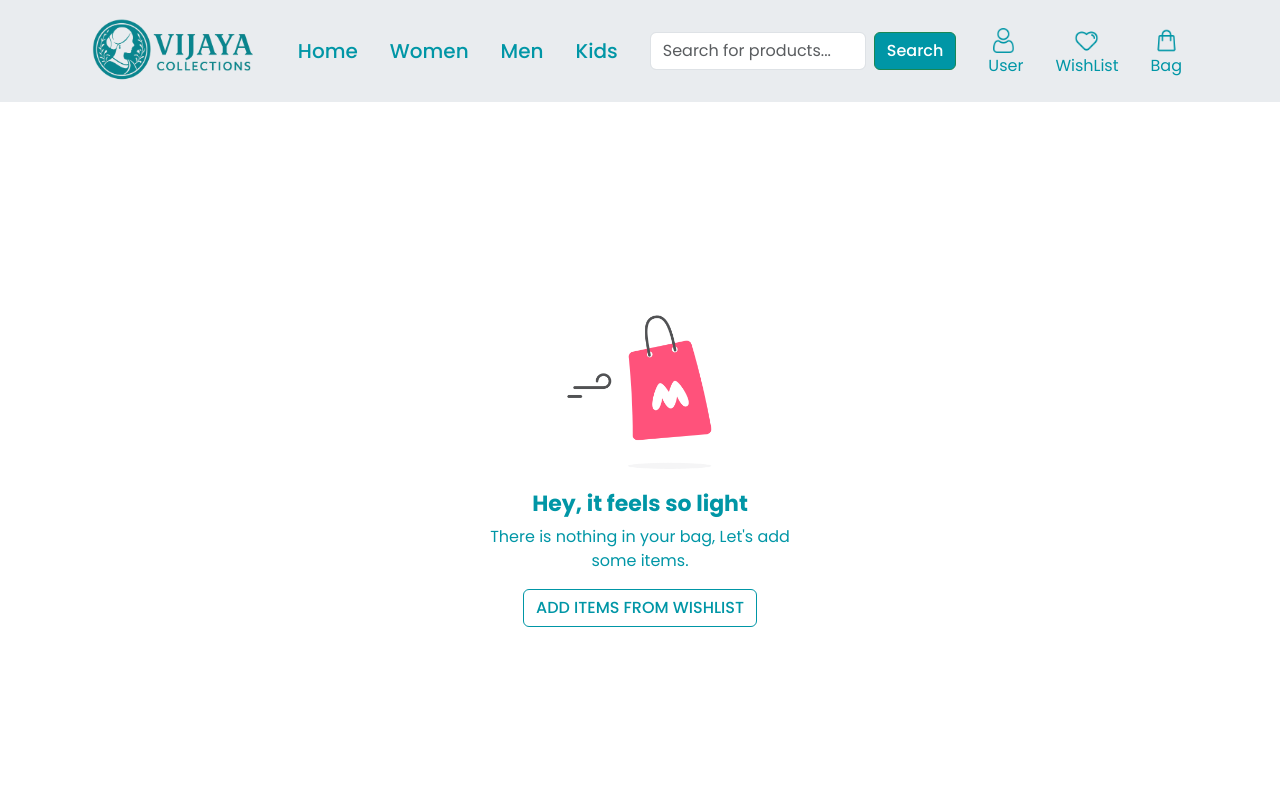
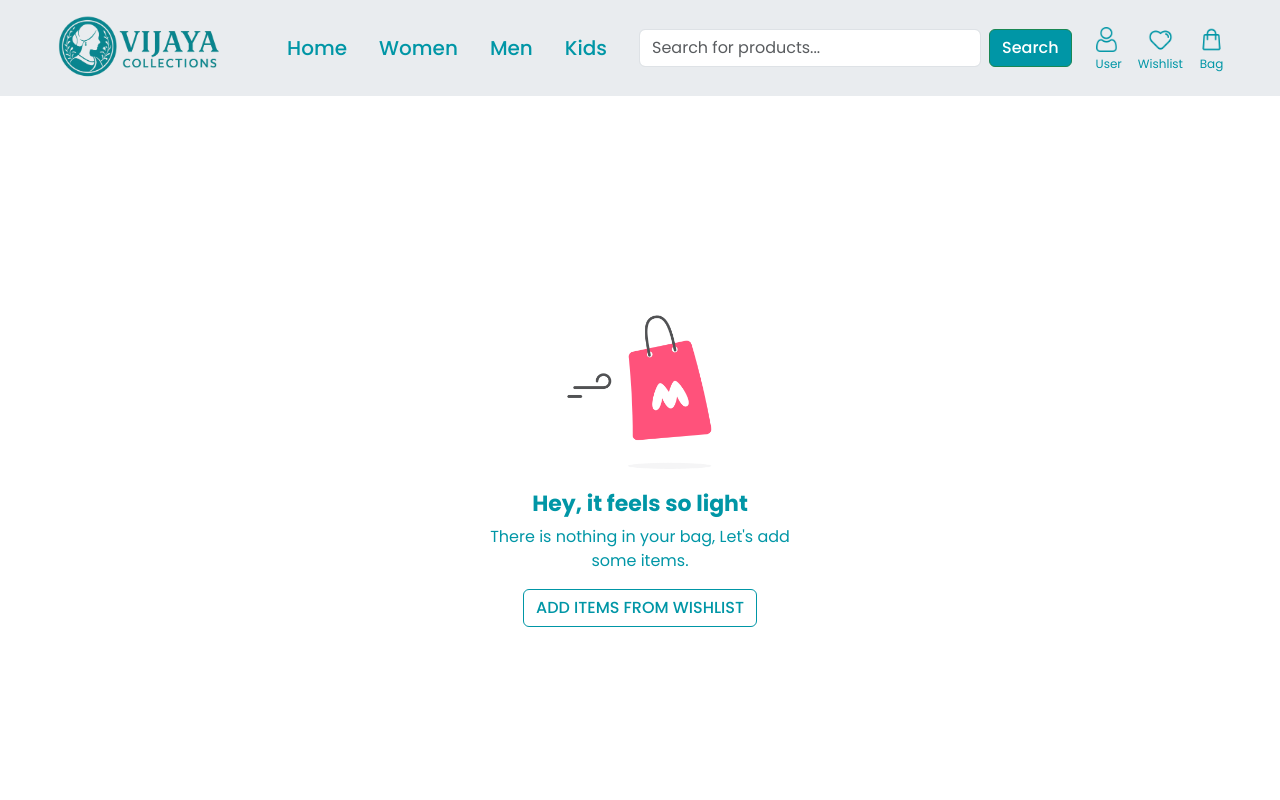
Before and after one commit to kirangadamsetty/vijaya_collections_ecommerce, a React (Vite) app: page /cart in a window 1280 px wide. Shown: the top 800 px of the page. Built offline with nearby package versions, Linux system fonts and the light colour scheme.

Commit message:
add changes

```diff
--- a/src/components/Header.jsx
+++ b/src/components/Header.jsx
@@ -7,32 +7,77 @@ import logo from "../assets/logo.png";
 import CartIcon from "../assets/cart-icon.png"
 import "../styles/header.css";
 import { Link, useNavigate } from "react-router-dom";
-import { useContext } from 'react';
+import { useContext, useRef } from 'react'; // Import useRef for Navbar collapse ref
 import { CategoryFilterContext } from '../utils/CategoryFilterContext';
 import wishListIcon from "../assets/wishlist.png"
 import user from "../assets/user.png"
 import {WishListContext} from "../utils/WishListContext"
 import {CartContext} from "../utils/CartContext"
+
 function Header() {
-  const navigate = useNavigate()
-  const {cartData} = useContext(CartContext)
-  const {handlepageshift} = useContext(CategoryFilterContext)
-  const {wishList} = useContext(WishListContext)
+  const navigate = useNavigate();
+  const { cartData } = useContext(CartContext);
+  const { handlepageshift } = useContext(CategoryFilterContext);
+  const { wishList } = useContext(WishListContext);
+
+  const navbarRef = useRef(); // Ref for the Navbar.Collapse component
+
+  // Function to close the navbar dropdown
+  const closeNavbar = () => {
+    if (navbarRef.current && navbarRef.current.classList.contains('show')) {
+      navbarRef.current.classList.remove('show');
+    }
+  };
+
   return (
-    <Navbar expand="lg" className="bg-body-secondary shadow-md fixed-top" >
-      <Container>
+    <Navbar expand="lg" className="bg-body-secondary shadow-md fixed-top">
+      <Container fluid className="px-3 px-md-5">
+
         <Navbar.Brand as={Link} to="/">
-          <img src={logo} className = "logo" style={{ height: "70px" }} alt="logo" />
+          <img src={logo} className="logo" style={{ height: "70px" }} alt="logo" />
         </Navbar.Brand>
-        <Navbar.Toggle aria-controls="navbarScroll" className = "toggle-icon" />
-        <Navbar.Collapse id="navbarScroll" className = "bg-body-secondary w-100">
-          <Nav className="ms-auto my-2 my-lg-0" style={{ maxHeight: '100px' }} navbarScroll>
-            <Nav.Link as={Link} to="/" className="nav-links-custom mx-md-2">Home</Nav.Link>
-            <Nav.Link as={Link} onClick = {handlepageshift} to="/women" className="nav-links-custom mx-md-2">Women</Nav.Link>
-            <Nav.Link as={Link} onClick = {handlepageshift} to="/men" className="nav-links-custom mx-md-2">Men</Nav.Link>
-            <Nav.Link as={Link} onClick = {handlepageshift} to="/kids" className="nav-links-custom mx-md-2">Kids</Nav.Link>
+
+        {/* Icons for small screens (visible next to toggle, hidden on large) */}
+        <div className="d-flex align-items-center d-lg-none ms-auto me-2"> {/* ms-auto to push to right, me-2 for spacing from toggle */}
+            {/* User Icon for small screens */}
+            <div className="d-flex flex-column align-items-center mx-1">
+                <Nav.Link className="nav-links-custom p-0"><img src={user} width="25px" alt="user" /></Nav.Link>
+                <p className="d-none d-sm-block header-icon-text">User</p>
+            </div>
+
+            {/* Wishlist Icon for small screens */}
+            <div onClick={() => navigate("/wishlist")} style={{ cursor: "pointer" }} className="d-flex flex-column align-items-center mx-1">
+                <div style={{ position: "relative" }}>
+                    <Nav.Link className="nav-links-custom p-0"><img src={wishListIcon} width="25px" alt="wishlist" /></Nav.Link>
+                    {wishList.length > 0 && <p className="counts" style={{ position: "absolute", marginLeft: "15px", top: "-5px" }}>{wishList.length}</p>}
+                </div>
+                <p className="d-none d-sm-block header-icon-text">Wishlist</p>
+            </div>
+
+            {/* Cart Icon for small screens */}
+            <div onClick={() => navigate("/cart")} style={{ cursor: "pointer" }} className="d-flex flex-column align-items-center mx-1">
+                <div style={{ position: "relative" }}>
+                    <Nav.Link className="nav-links-custom p-0"><img src={CartIcon} width="25px" alt="carticon" /></Nav.Link>
+                    {cartData.length > 0 && <p className="counts" style={{ position: "absolute", marginLeft: "15px", top: "-5px" }}>{cartData.length}</p>}
+                </div>
+                <p className="d-none d-sm-block header-icon-text">Bag</p>
+            </div>
+        </div>
+
+        {/* Navbar Toggle Button - Stays as a direct child of Navbar */}
+        <Navbar.Toggle aria-controls="navbarScroll" className="toggle-icon" />
+
+        {/* Collapsible content (Nav Links, Search, and Icons for large screens) */}
+        <Navbar.Collapse id="navbarScroll" ref={navbarRef}> {/* Added ref here */}
+          <Nav className="ms-auto my-2 my-lg-0" navbarScroll>
+            {/* Added onClick={closeNavbar} to each Nav.Link */}
+            <Nav.Link as={Link} to="/" className="nav-links-custom mx-md-2" onClick={closeNavbar}>Home</Nav.Link>
+            <Nav.Link as={Link} onClick={() => { handlepageshift(); closeNavbar(); }} to="/women" className="nav-links-custom mx-md-2">Women</Nav.Link>
+            <Nav.Link as={Link} onClick={() => { handlepageshift(); closeNavbar(); }} to="/men" className="nav-links-custom mx-md-2">Men</Nav.Link>
+            <Nav.Link as={Link} onClick={() => { handlepageshift(); closeNavbar(); }} to="/kids" className="nav-links-custom mx-md-2">Kids</Nav.Link>
           </Nav>
-          <Form className="d-flex mx-3">
+
+          <Form className="d-flex mx-3 my-2 my-lg-0">
             <Form.Control
               type="search"
               placeholder="Search for products..."
@@ -40,35 +85,34 @@ function Header() {
               aria-label="Search"
               style={{ outline: 'none', boxShadow: 'none' }}
             />
-            <Button variant="outline-success" className = "custom-button">Search</Button>
+            <Button variant="outline-success" className="custom-button">Search</Button>
           </Form>
 
-                         <div className = "d-flex mt-3 flex-column align-items-center mx-md-3">
-  <Nav.Link  className="nav-links-custom"><img src = {user} width="25px" alt = "user"/></Nav.Link>
-  <p>User</p>
-                         </div>
-                         <div  onClick = {()=>navigate("/wishlist")} style = {{cursor:"pointer"}} className = "d-flex mt-3 flex-column align-items-center mx-md-3">
-                          <div className = "d-flex" style = {{position:"relative"}}>
-<Nav.Link  className="nav-links-custom"><img src = {wishListIcon} width="25px" alt = "wishlist"/></Nav.Link>
-{wishList.length>0 && <p className = "counts" style = {{position:"absolute", marginLeft:"15px"}}>{wishList.length}</p>}
-                          </div>
-<p>WishList</p>
-                          </div>
-
-            <div  onClick = {()=>navigate("/cart")} style = {{cursor:"pointer"}} className = "d-flex mt-3 flex-column align-items-center mx-md-3">
-                          <div className = "d-flex" style = {{position:"relative"}}>
-<Nav.Link  className="nav-links-custom"><img src = {CartIcon} width="25px" alt = "carticon"/></Nav.Link>
-{cartData.length>0 && <p className = "counts" style = {{position:"absolute", marginLeft:"15px"}}>{cartData.length}</p>}
-                          </div>
-<p>Bag</p>
-                          </div>
-
-
+          {/* Icons for large screens (d-none for small, d-lg-flex for large) */}
+          <div className="d-none d-lg-flex align-items-center">
+            <div className="d-flex flex-column align-items-center mx-2">
+                <Nav.Link className="nav-links-custom p-0"><img src={user} width="25px" alt="user" /></Nav.Link>
+                <p className="header-icon-text">User</p>
+            </div>
+            <div onClick={() => { navigate("/wishlist"); closeNavbar(); }} style={{ cursor: "pointer" }} className="d-flex flex-column align-items-center mx-2">
+                <div style={{ position: "relative" }}>
+                    <Nav.Link className="nav-links-custom p-0"><img src={wishListIcon} width="25px" alt="wishlist" /></Nav.Link>
+                    {wishList.length > 0 && <p className="counts" style={{ position: "absolute", marginLeft: "15px", top: "-5px" }}>{wishList.length}</p>}
+                </div>
+                <p className="header-icon-text">Wishlist</p>
+            </div>
+            <div onClick={() => { navigate("/cart"); closeNavbar(); }} style={{ cursor: "pointer" }} className="d-flex flex-column align-items-center mx-2">
+                <div style={{ position: "relative" }}>
+                    <Nav.Link className="nav-links-custom p-0"><img src={CartIcon} width="25px" alt="carticon" /></Nav.Link>
+                    {cartData.length > 0 && <p className="counts" style={{ position: "absolute", marginLeft: "15px", top: "-5px" }}>{cartData.length}</p>}
+                </div>
+                <p className="header-icon-text">Bag</p>
+            </div>
+          </div>
 
         </Navbar.Collapse>
       </Container>
     </Navbar>
-
   );
 }
 
--- a/src/pages/Cart.jsx
+++ b/src/pages/Cart.jsx
@@ -24,7 +24,7 @@ function Cart(){
 
     return(
         <div style = {{marginTop:"150px"}}>
-          <Container className = "my-4" >
+          <Container className = "my-4">
             <Row>
             {cartData.length > 0 && <h1>Cart...</h1>}
           {cartData.length === 0 && (
@@ -40,7 +40,7 @@ function Cart(){
   </Col>
 )}
 
-       {cartData.length >0 &&   <Col md = {7} style = {{minHeight:"80dvh"}}>
+       {cartData.length >0 &&   <Col md = {7} >
             {data.map((li)=>{
               return        <div className = "d-flex my-2" style = {{border:"1px solid #0096A6" , padding:"15px 18px",gap:"20px" , position:"relative"}}>
 
--- a/src/styles/header.css
+++ b/src/styles/header.css
@@ -1,15 +1,16 @@
+/* src/styles/header.css */
 
+.nav-links-custom {
+  color: #0096A6 !important;
+  font-weight: 500 !important;
+  font-size: 20px !important;
+}
 
-.nav-links-custom{
-     color: #0096A6 !important;
-
-     font-weight:500!important;
-     font-size :20px!important;
-}
 .toggle-icon {
   height: 40px;
   outline: none !important;
   box-shadow: none !important;
+  border: none !important;
 }
 
 .toggle-icon:focus,
@@ -17,19 +18,53 @@
   outline: none !important;
   box-shadow: none !important;
 }
-.counts{
-     background-color: white;
-     height:20px;
-     width:20px;
-     border-radius:100%;
-     padding:3px;
-      color: #0096A6;
-     display:flex;
-     justify-content: center;
-     align-items:center;
+
+.counts {
+  background-color: white;
+  height: 20px;
+  width: 20px;
+  border-radius: 100%;
+  padding: 3px;
+  color: #0096A6;
+  display: flex;
+  justify-content: center;
+  align-items: center;
+  font-size: 12px;
+  font-weight: 600;
 }
-@media(max-width:768px){
-     .logo{
-          height:55px!important;
-     }
+
+.header-icon-text {
+  font-size: 12px;
+  margin-top: 2px;
+  margin-bottom: 0;
+  color: #333;
 }
+
+@media (max-width: 768px) {
+  .logo {
+    height: 55px !important;
+  }
+
+  .navbar-nav .nav-link.nav-links-custom {
+    padding-left: 0.5rem;
+    padding-right: 0.5rem;
+  }
+}
+
+@media (max-width: 575.98px) {
+  .header-icon-text {
+    display: none;
+  }
+  /* Remove margin from the specific d-flex group if it causes issues on very small screens */
+  /* .d-flex.order-lg-last.align-items-center > div {
+    margin-left: 0.5rem !important;
+    margin-right: 0.5rem !important;
+  } */
+}
+
+@media (min-width: 992px) {
+    .navbar-collapse.show,
+    .navbar-collapse {
+        background-color: transparent !important;
+    }
+}
```
